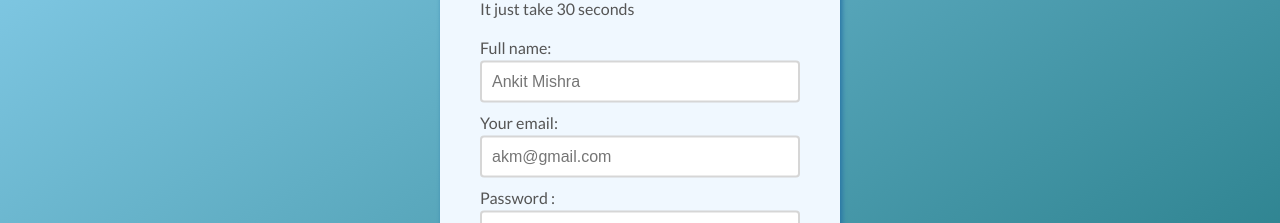
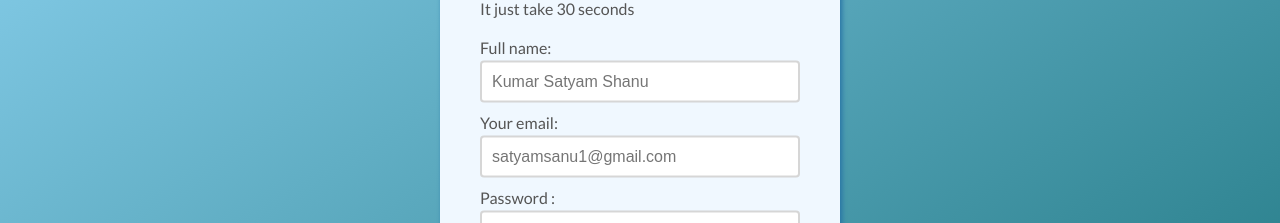
Before and after one commit to satyamsanu1/Interncrowd_in5WS68Grn_p2-main, a plain HTML site: page index.html in a window 1280 px wide. Shown: the part 131-354 px from the top of the page. Drawn offline with Linux system fonts and the light colour scheme.

Commit message:
Update index.html

```diff
--- a/index.html
+++ b/index.html
@@ -18,11 +18,11 @@
                     <form action="#">
                         <p>
                             <label for="fullname">Full name:</label>
-                            <input type="text" id="fullname" placeholder="Ankit Mishra" required>
+                            <input type="text" id="fullname" placeholder="Kumar Satyam Shanu" required>
                         </p>
                         <p>
                             <label for="email">Your email:</label>
-                            <input type="email" id="email" placeholder="akm@gmail.com" required>
+                            <input type="email" id="email" placeholder="satyamsanu1@gmail.com" required>
                         </p>
                         <p>
                             <label for="password">Password :</label>
```
